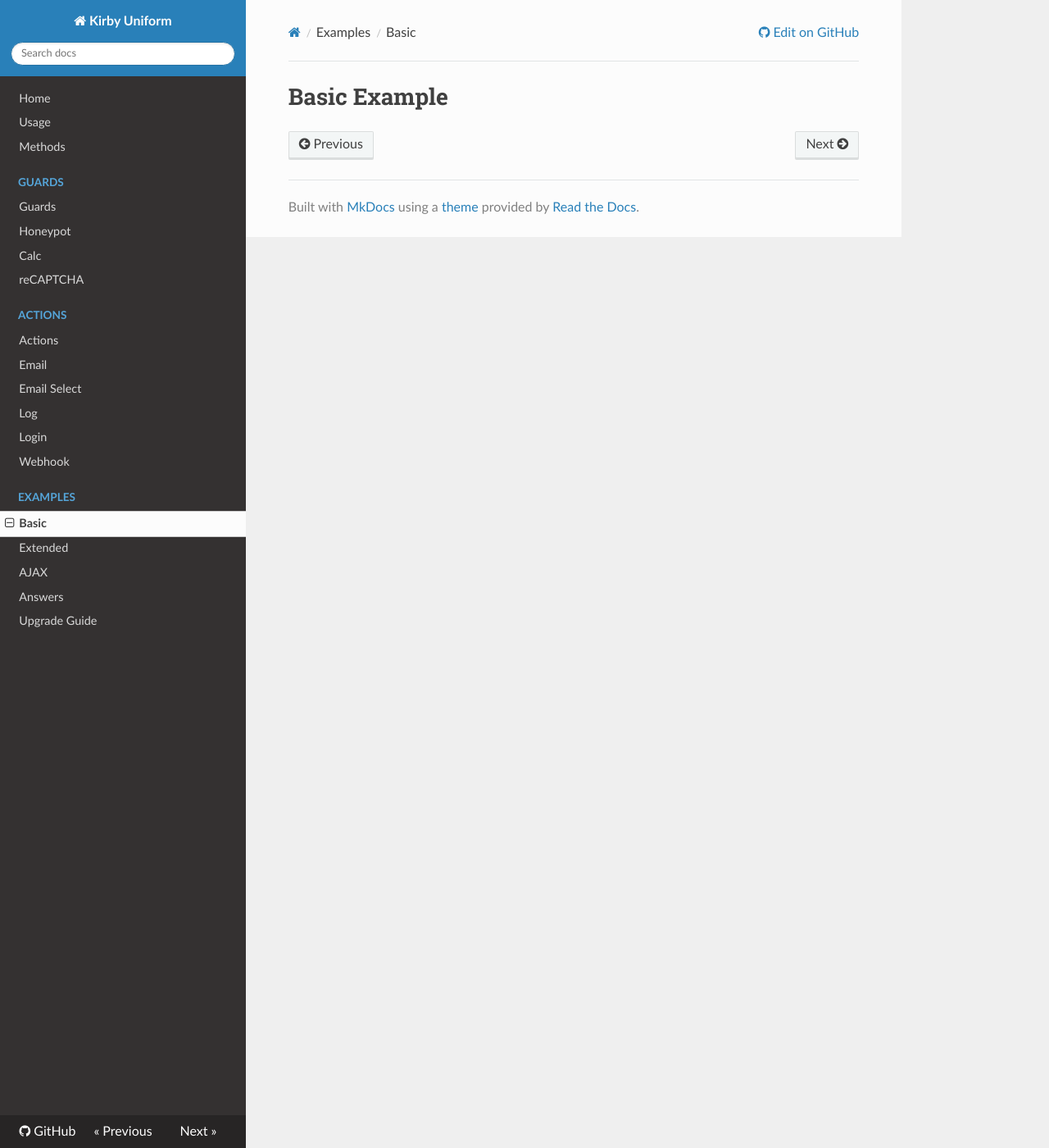
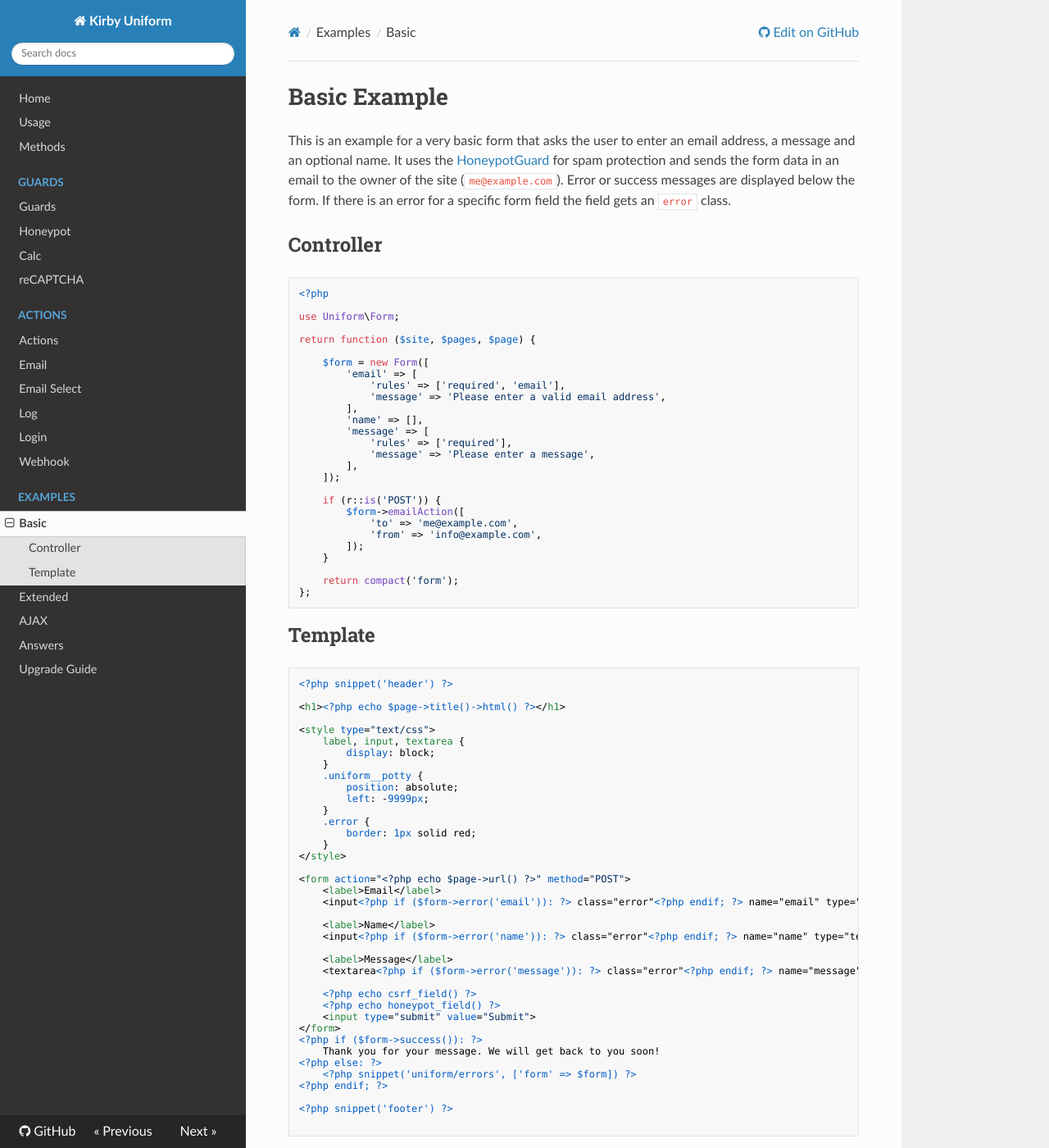
Before and after one commit to mzur/kirby-uniform, an MkDocs documentation site: the page built from docs/examples/basic.md, in a window 1280 px wide and 1400 px high. Shown: the whole window at 82% size. Built offline with MkDocs 1.6.1, drawn with Linux system fonts in a browser that asks for light colours; nearby versions of some CDN libraries; old or Windows-style settings are respelled for this version of MkDocs.

Commit message:
Add basic example to the docs

````diff
--- a/docs/examples/basic.md
+++ b/docs/examples/basic.md
@@ -1 +1,79 @@
 # Basic Example
+
+This is an example for a very basic form that asks the user to enter an email address, a message and an optional name. It uses the [HoneypotGuard](/guards/honeypot) for spam protection and sends the form data in an email to the owner of the site (`me@example.com`). Error or success messages are displayed below the form. If there is an error for a specific form field the field gets an `error` class.
+
+## Controller
+
+```php
+<?php
+
+use Uniform\Form;
+
+return function ($site, $pages, $page) {
+
+    $form = new Form([
+        'email' => [
+            'rules' => ['required', 'email'],
+            'message' => 'Please enter a valid email address',
+        ],
+        'name' => [],
+        'message' => [
+            'rules' => ['required'],
+            'message' => 'Please enter a message',
+        ],
+    ]);
+
+    if (r::is('POST')) {
+        $form->emailAction([
+            'to' => 'me@example.com',
+            'from' => 'info@example.com',
+        ]);
+    }
+
+    return compact('form');
+};
+```
+
+## Template
+
+```html+php
+<?php snippet('header') ?>
+
+<h1><?php echo $page->title()->html() ?></h1>
+
+<style type="text/css">
+    label, input, textarea {
+        display: block;
+    }
+    .uniform__potty {
+        position: absolute;
+        left: -9999px;
+    }
+    .error {
+        border: 1px solid red;
+    }
+</style>
+
+<form action="<?php echo $page->url() ?>" method="POST">
+    <label>Email</label>
+    <input<?php if ($form->error('email')): ?> class="error"<?php endif; ?> name="email" type="email" value="<?php echo $form->old('email') ?>">
+
+    <label>Name</label>
+    <input<?php if ($form->error('name')): ?> class="error"<?php endif; ?> name="name" type="text" value="<?php echo $form->old('name') ?>">
+
+    <label>Message</label>
+    <textarea<?php if ($form->error('message')): ?> class="error"<?php endif; ?> name="message"><?php echo $form->old('message') ?></textarea>
+
+    <?php echo csrf_field() ?>
+    <?php echo honeypot_field() ?>
+    <input type="submit" value="Submit">
+</form>
+<?php if ($form->success()): ?>
+    Thank you for your message. We will get back to you soon!
+<?php else: ?>
+    <?php snippet('uniform/errors', ['form' => $form]) ?>
+<?php endif; ?>
+
+<?php snippet('footer') ?>
+
+```
````
